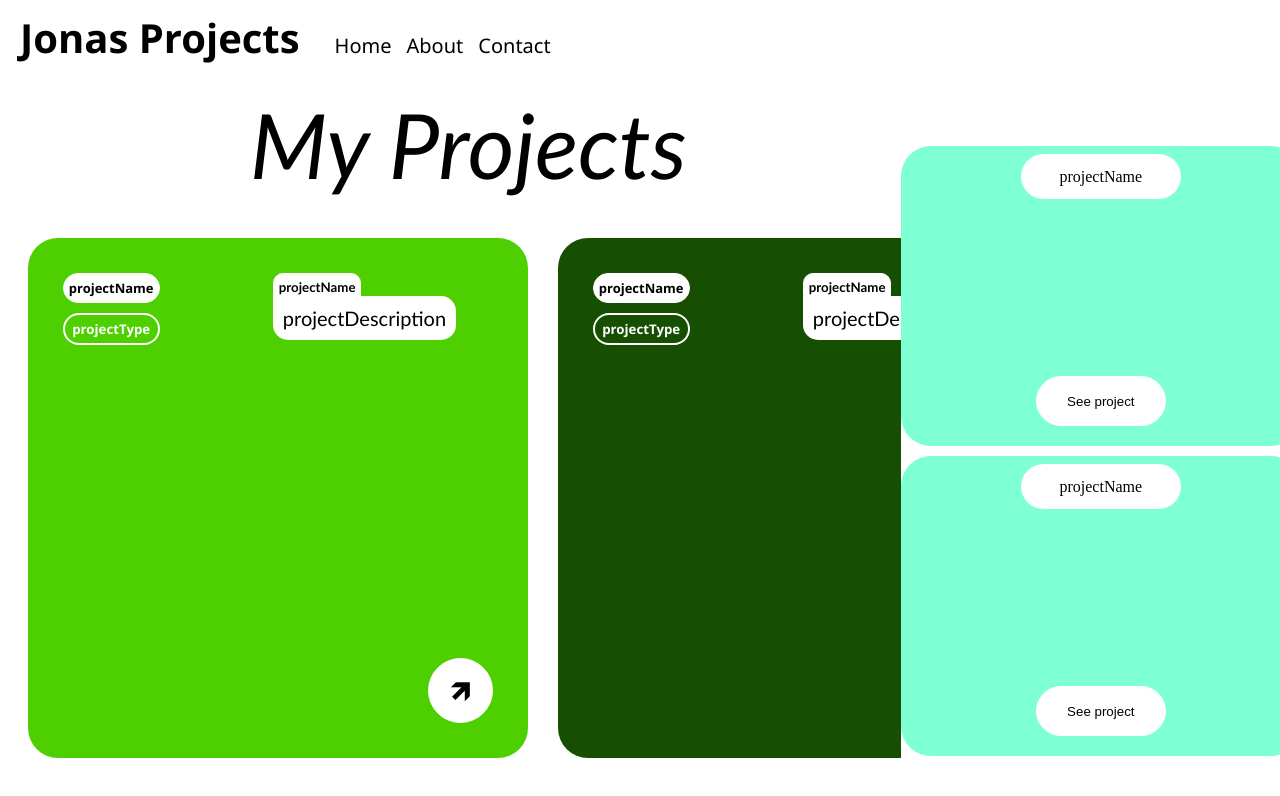
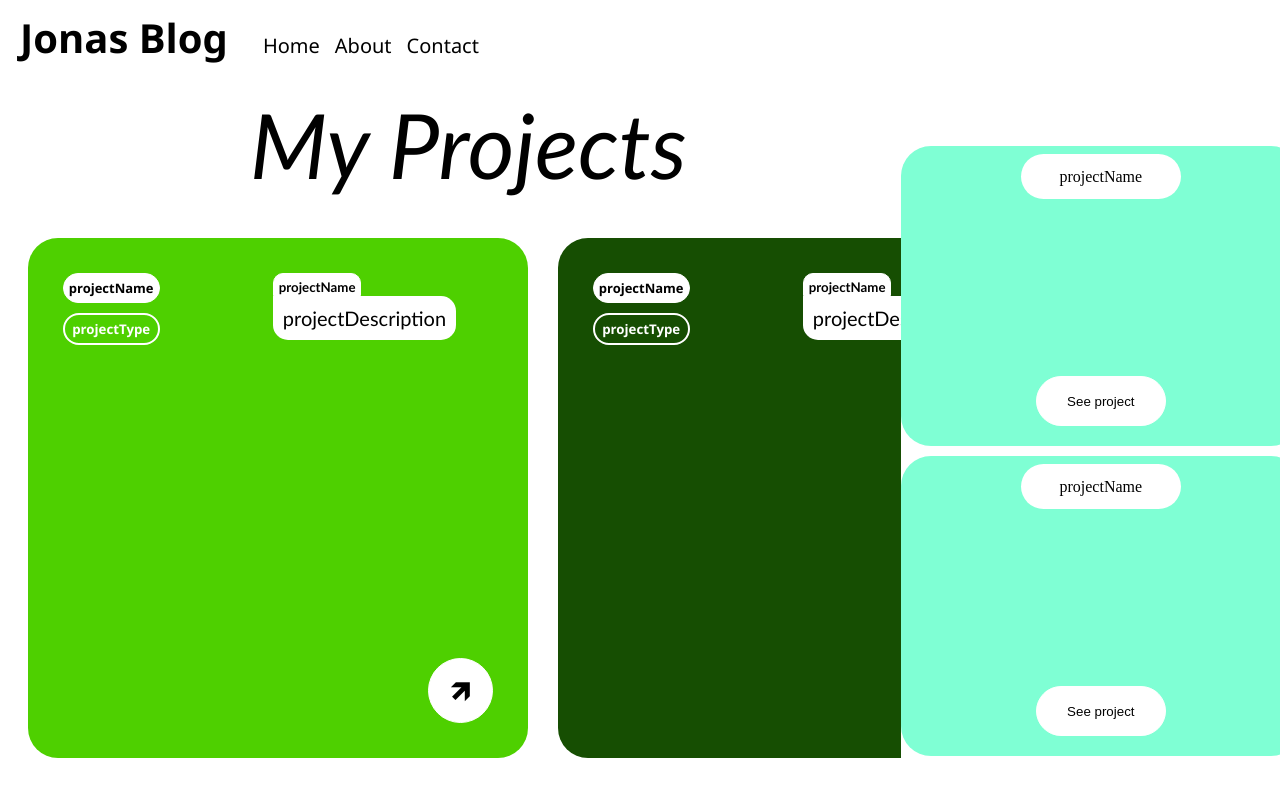
Before and after one commit to jonas07br/Angular-Project, an Angular app: page /home in a window 1280 px wide. Shown: the top 796 px of the page. Built offline with nearby package versions, Linux system fonts and the light colour scheme.

Commit message:
update nav

```diff
--- a/src/app/components/nav-bar/nav-bar.component.html
+++ b/src/app/components/nav-bar/nav-bar.component.html
@@ -1,7 +1,7 @@
 <div class="nav-container">
   <div class="left-label">
     <div class="tittle-nav">
-      <h1>Jonas Projects</h1>
+      <h1>Jonas Blog</h1>
       <h3>
         <a routerLink="/home">Home</a>
       </h3>
```
